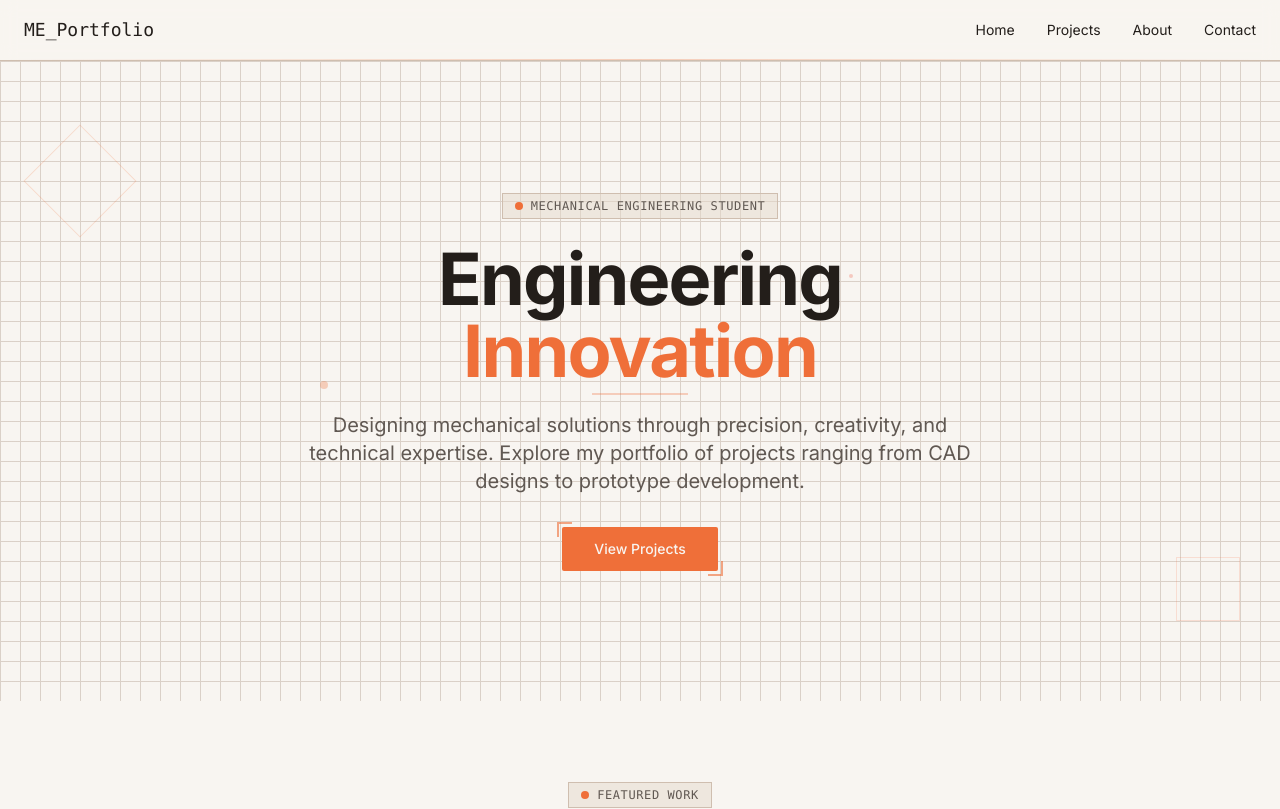
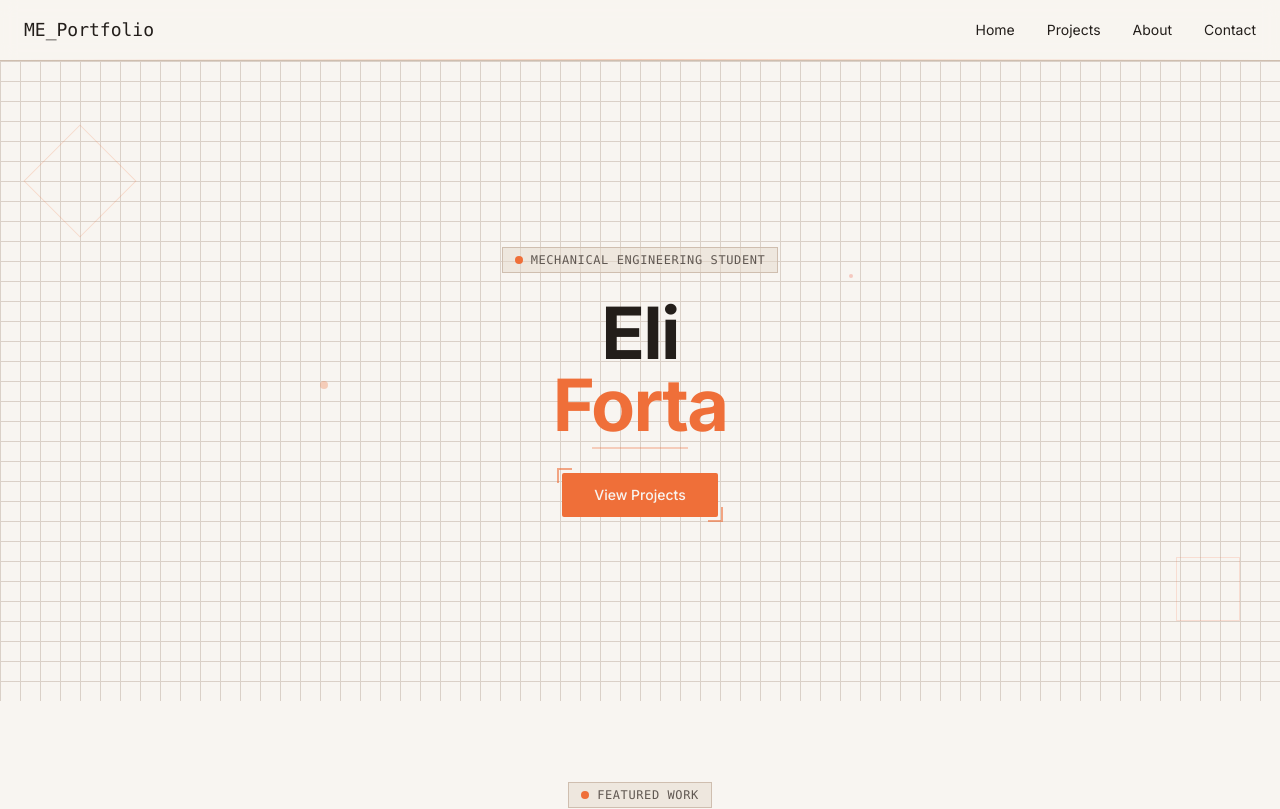
Before and after one commit to EliForta/eliforta.github.io, a React (Vite) app: page / in a window 1280 px wide. Shown: the top 809 px of the page. Built offline with nearby package versions, Linux system fonts and the light colour scheme.

Commit message:
Update Hero.tsx

```diff
--- a/src/components/Hero.tsx
+++ b/src/components/Hero.tsx
@@ -22,17 +22,16 @@ const Hero = () => {
           </div>
 
           <h1 className="text-4xl md:text-6xl lg:text-7xl font-bold mb-6 tracking-tight">
-            Engineering
+            Eli
             <span className="block text-primary relative">
-              Innovation
+              Forta
               {/* Blueprint line decoration */}
               <div className="absolute -bottom-2 left-1/2 transform -translate-x-1/2 w-24 h-0.5 bg-primary/30"></div>
             </span>
           </h1>
 
           <p className="text-lg md:text-xl text-muted-foreground max-w-2xl mx-auto mb-8 leading-relaxed">
-            Designing mechanical solutions through precision, creativity, and technical expertise.
-            Explore my portfolio of projects ranging from CAD designs to prototype development.
+
           </p>
 
           <div className="flex justify-center">
```
